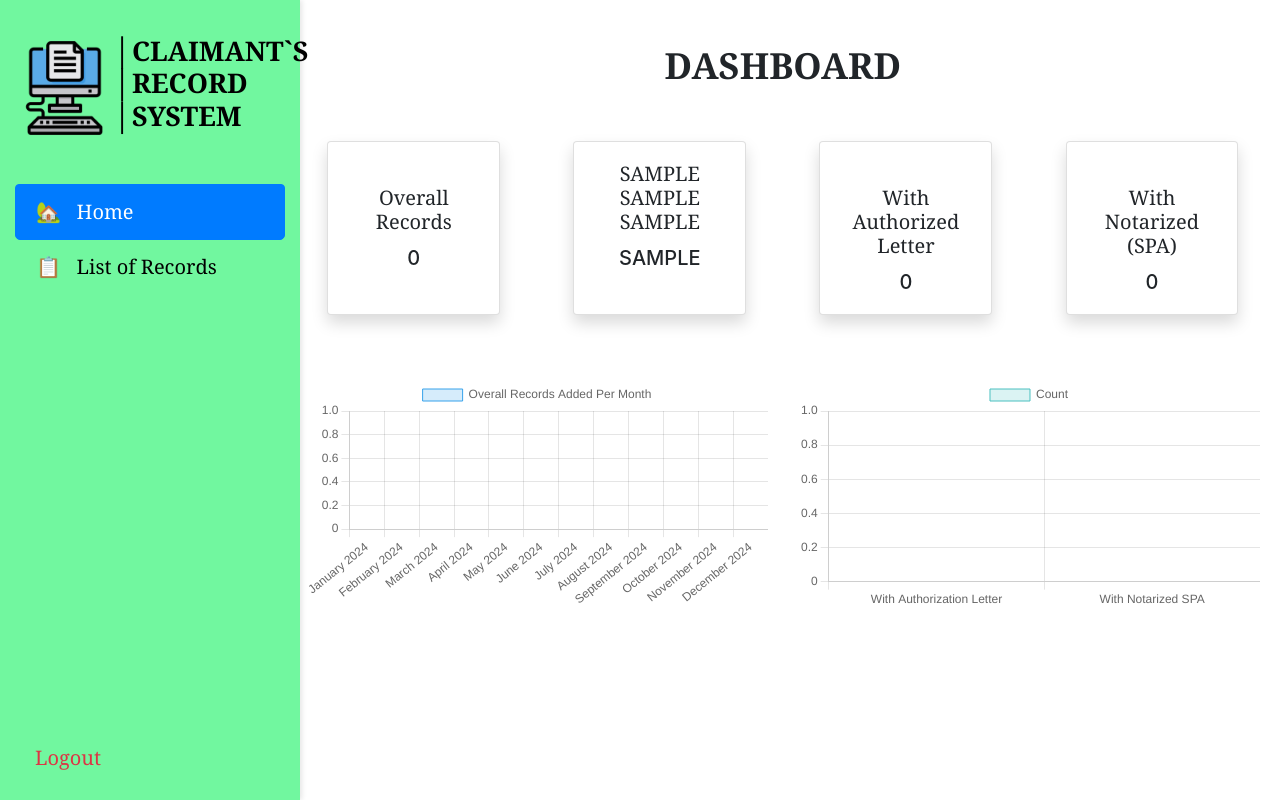
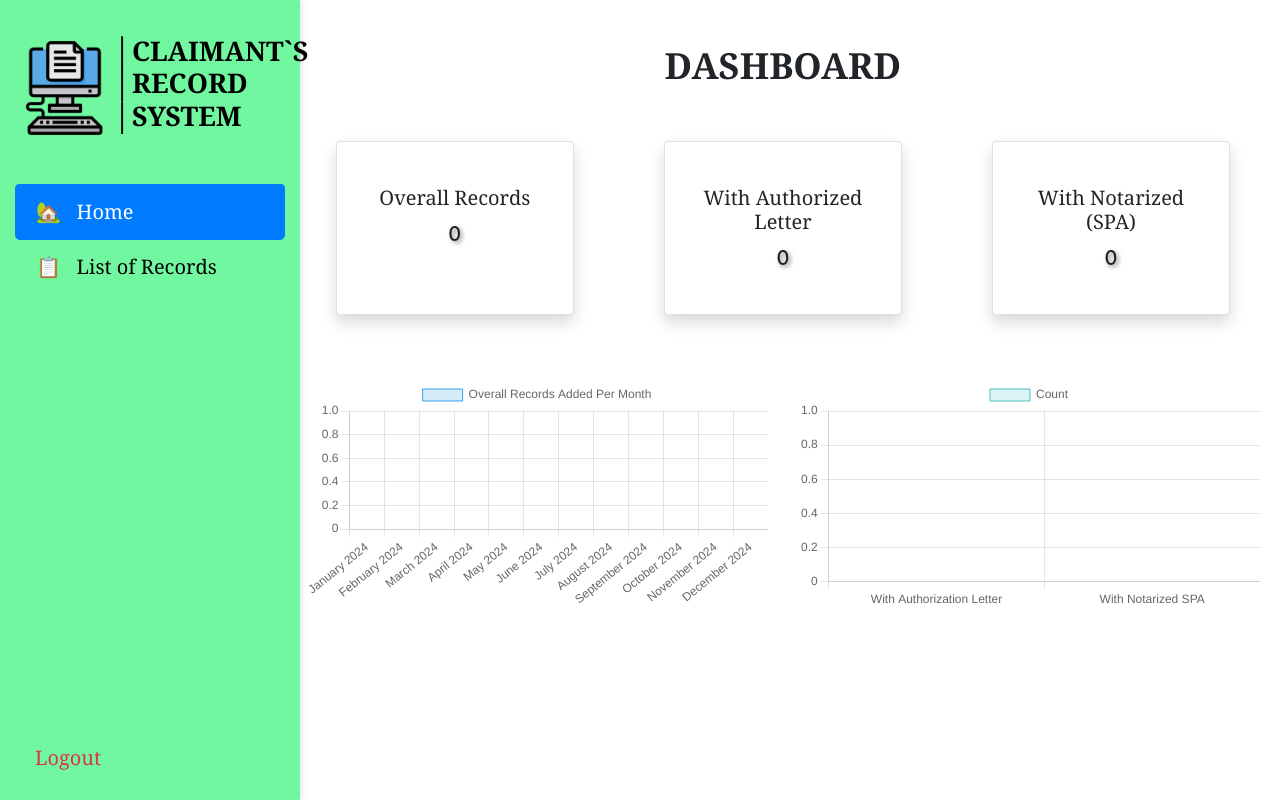
Before and after one commit to ShiroooShi/nia-crs, a PHP site: page /home.php in a window 1280 px wide. Run offline with PHP 8.4, Linux system fonts and the light colour scheme; the visitor is signed in with stand-in values (Sample User, id 1); data that the repository does not hold is empty.

Commit message:
Update 10/28/2024

```diff
--- a/home.php
+++ b/home.php
@@ -56,38 +56,36 @@ $overallCount = $row['total'];
         <h1 class="header">DASHBOARD</h1>
         <br>
         <div class="row mb-20">
-            <div class="col-md-3 d-flex justify-content-center">
+            <div class="col-md-4 d-flex justify-content-center">
                 <div class="card border-default shadow" style="width: 80%;">
                     <br>
                     <div class="card-body text-center">
                         <h5 class="card-title">Overall Records</h5>
-                        <h5 class="card-text" id="overallCount"><?php echo $overallCount; ?></h5>
+                        <h5 class="card-text" id="overallCount" style="text-shadow: 2px 2px 4px rgba(0, 0, 0, 0.5);">
+                            <?php echo $overallCount; ?><br><br>
+                        </h5>
                     </div>
                 </div>
             </div>
-            <div class="col-md-3 d-flex justify-content-center">
-                <div class="card border-default shadow" style="width: 80%;">
-                    <div class="card-body text-center">
-                        <h5 class="card-title">SAMPLE SAMPLE SAMPLE</h5>
-                        <h5 class="card-text">SAMPLE</h5>
-                    </div>
-                </div>
-            </div>
-            <div class="col-md-3 d-flex justify-content-center">
+            <div class="col-md-4 d-flex justify-content-center">
                 <div class="card border-default shadow" style="width: 80%;">
                     <div class="card-body text-center">
                         <br>
                         <h5 class="card-title">With Authorized Letter</h5>
-                        <h5 class="card-text" id="autletterCount"><?php echo $autletterCount; ?></h5>
+                        <h5 class="card-text" id="autletterCount" style="text-shadow: 2px 2px 4px rgba(0, 0, 0, 0.5);">
+                            <?php echo $autletterCount; ?><br><br>
+                        </h5>
                     </div>
                 </div>
             </div>
-            <div class="col-md-3 d-flex justify-content-center">
+            <div class="col-md-4 d-flex justify-content-center">
                 <div class="card border-default shadow" style="width: 80%;">
                     <div class="card-body text-center">
                         <br>
                         <h5 class="card-title">With Notarized (SPA)</h5>
-                        <h5 class="card-text" id="spaCount"><?php echo $spaCount; ?></h5>
+                        <h5 class="card-text" id="spaCount" style="text-shadow: 2px 2px 4px rgba(0, 0, 0, 0.5);">
+                            <?php echo $spaCount; ?><br><br>
+                        </h5>
                     </div>
                 </div>
             </div>
```
Also changed, not shown: form.php (+4 -4 lines), records.php (+35 -12 lines).
